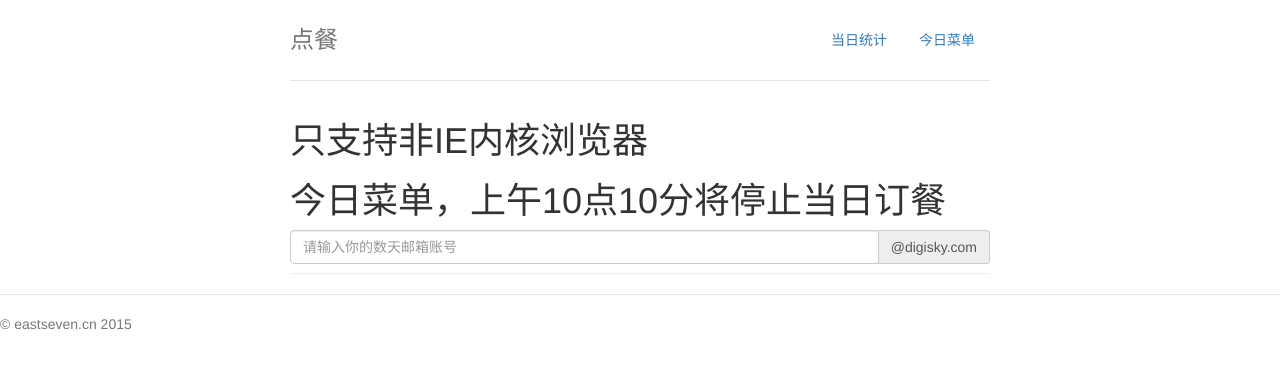
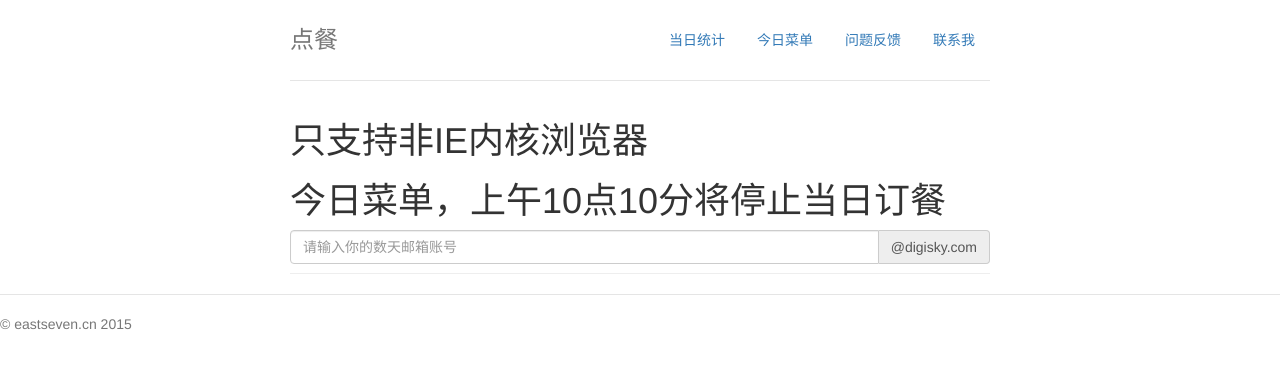
Before and after one commit to dongqi/lunch, a plain HTML site: page website/index.html in a window 1280 px wide. Drawn offline with Linux system fonts and the light colour scheme; no server answers.

Commit message:
增加反馈功能

```diff
--- a/website/index.html
+++ b/website/index.html
@@ -29,6 +29,8 @@
           <ul class="nav nav-pills pull-right">
           	<li role="presentation"><a href="#" id="list">当日统计</a></li>
             <li role="presentation"><a href="index.html" id="ordering">今日菜单</a></li>
+            <li role="presentation"><a href="https://git.oschina.net/dongqi/ordering.meal/issues" target="_blank">问题反馈</a></li>
+            <li role="presentation"><a href="mailto:debug@eastseven.cn">联系我</a></li>
           </ul>
         </nav>
         <h3 class="text-muted">点餐</h3>
```
